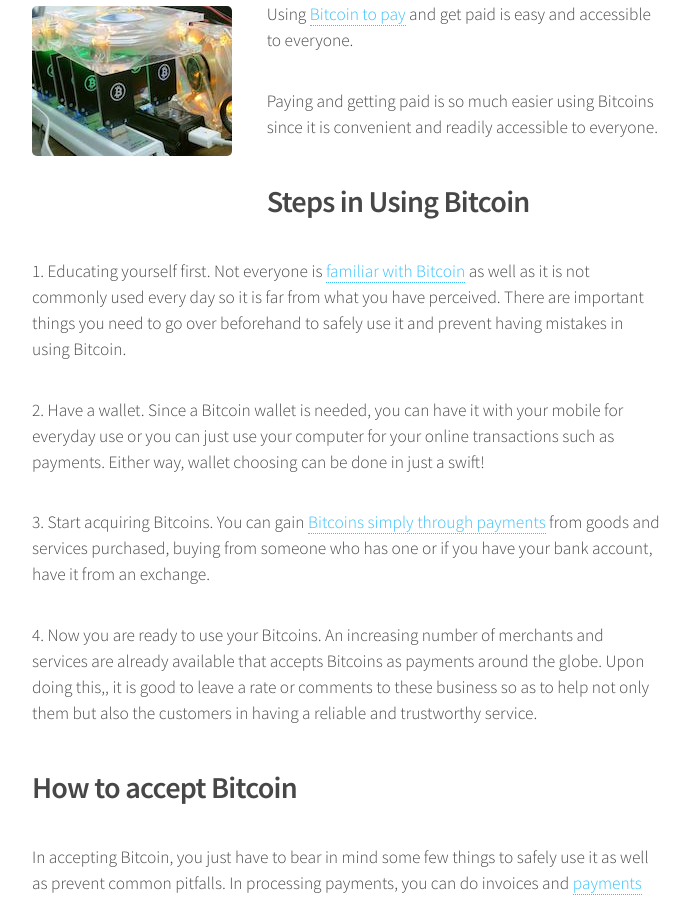
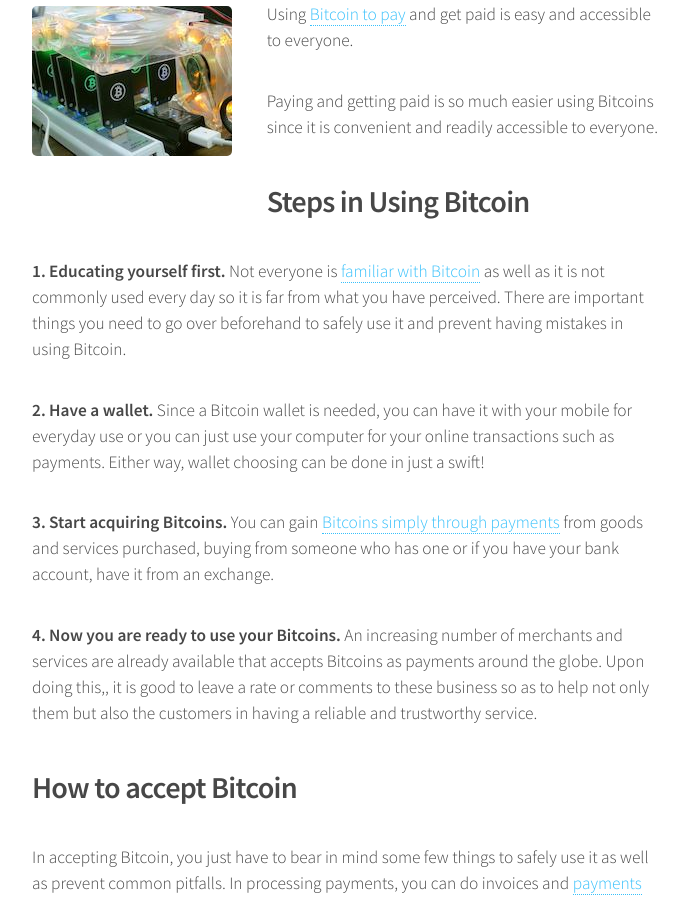
Before and after one commit to kripikroli/coindl_development, a Jekyll site: the page built from _posts/2010-12-10-start.md, in a window 1280 px wide and 900 px high, scrolled down 480 px. Shown: the whole window, without its empty margins (293-983 px from the left). Built offline with Jekyll 4.4.1, drawn with Linux system fonts in a browser that asks for light colours.

```diff
--- a/_posts/2010-12-10-start.md
+++ b/_posts/2010-12-10-start.md
@@ -15,13 +15,13 @@ alt: start mining bitcoins
 
 <h2>Steps in Using Bitcoin</h2>
 <ul>
-<li><p>1. Educating yourself first. Not everyone is <a href="/localbitcoins-review/">familiar with Bitcoin</a> as well as it is not commonly used every day so it is far from what you have perceived. There are important things you need to go over beforehand to safely use it and prevent having mistakes in using Bitcoin.</p></li>
+<li><p><strong>1. Educating yourself first.</strong> Not everyone is <a href="/localbitcoins-review/">familiar with Bitcoin</a> as well as it is not commonly used every day so it is far from what you have perceived. There are important things you need to go over beforehand to safely use it and prevent having mistakes in using Bitcoin.</p></li>
 
-<li><p>2. Have a wallet. Since a Bitcoin wallet is needed, you can have it with your mobile for everyday use or you can just use your computer for your online transactions such as payments. Either way, wallet choosing can be done in just a swift!</p></li>
+<li><p><strong>2. Have a wallet.</strong> Since a Bitcoin wallet is needed, you can have it with your mobile for everyday use or you can just use your computer for your online transactions such as payments. Either way, wallet choosing can be done in just a swift!</p></li>
 
-<li><p>3. Start acquiring Bitcoins. You can gain <a href="/coinmama-review/">Bitcoins simply through payments</a> from goods and services purchased, buying from someone who has one or if you have your bank account, have it from an exchange.</p></li>
+<li><p><strong>3. Start acquiring Bitcoins.</strong> You can gain <a href="/coinmama-review/">Bitcoins simply through payments</a> from goods and services purchased, buying from someone who has one or if you have your bank account, have it from an exchange.</p></li>
 
-<li><p>4. Now you are ready to use your Bitcoins. An increasing number of merchants and services are already available that accepts Bitcoins as payments around the globe. Upon doing this,, it is good to leave a rate or comments to these business so as to help not only them but also the customers in having a reliable and trustworthy service.</p></li>
+<li><p><strong>4. Now you are ready to use your Bitcoins.</strong> An increasing number of merchants and services are already available that accepts Bitcoins as payments around the globe. Upon doing this,, it is good to leave a rate or comments to these business so as to help not only them but also the customers in having a reliable and trustworthy service.</p></li>
 </ul>
 <h2>How to accept Bitcoin</h2>
 
```
